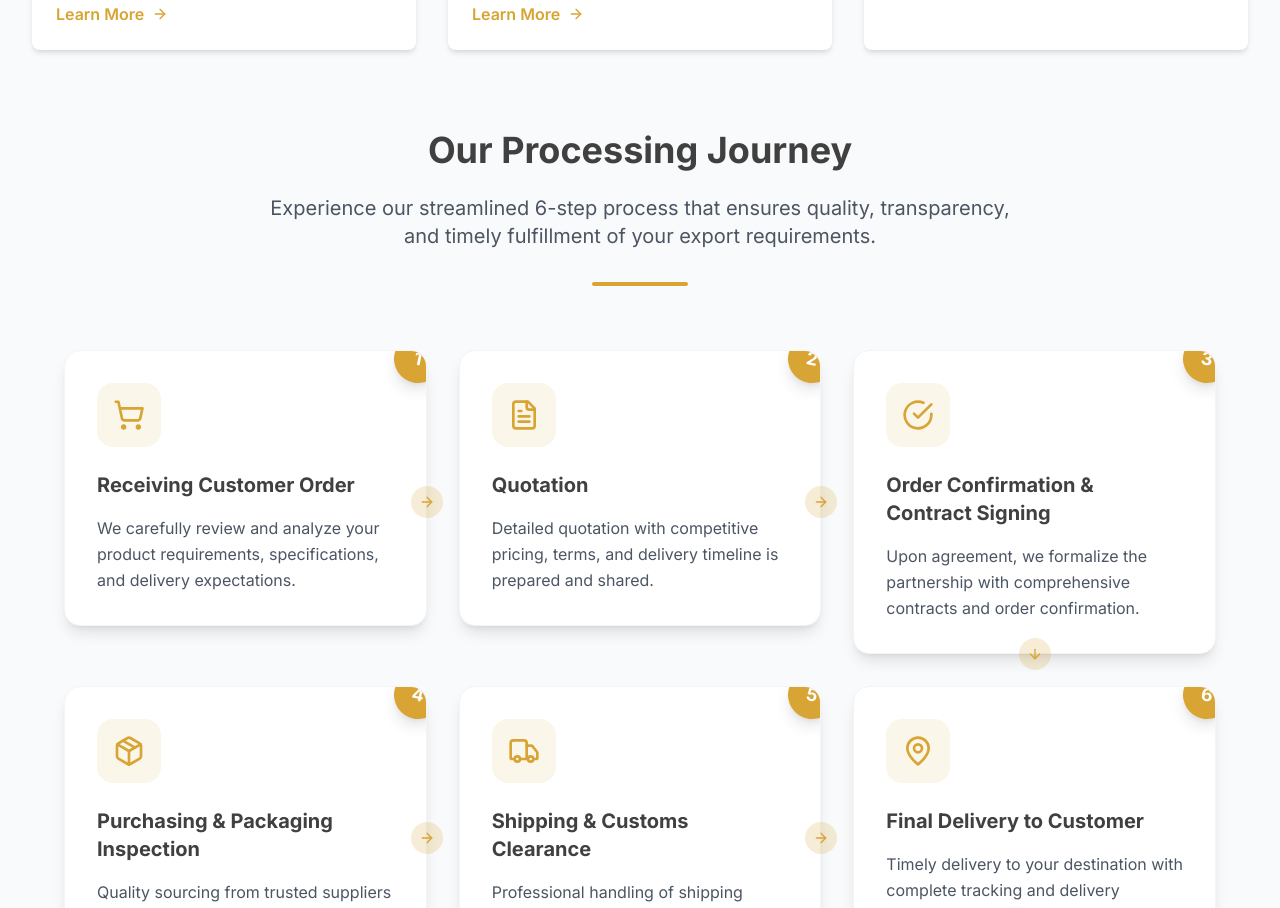
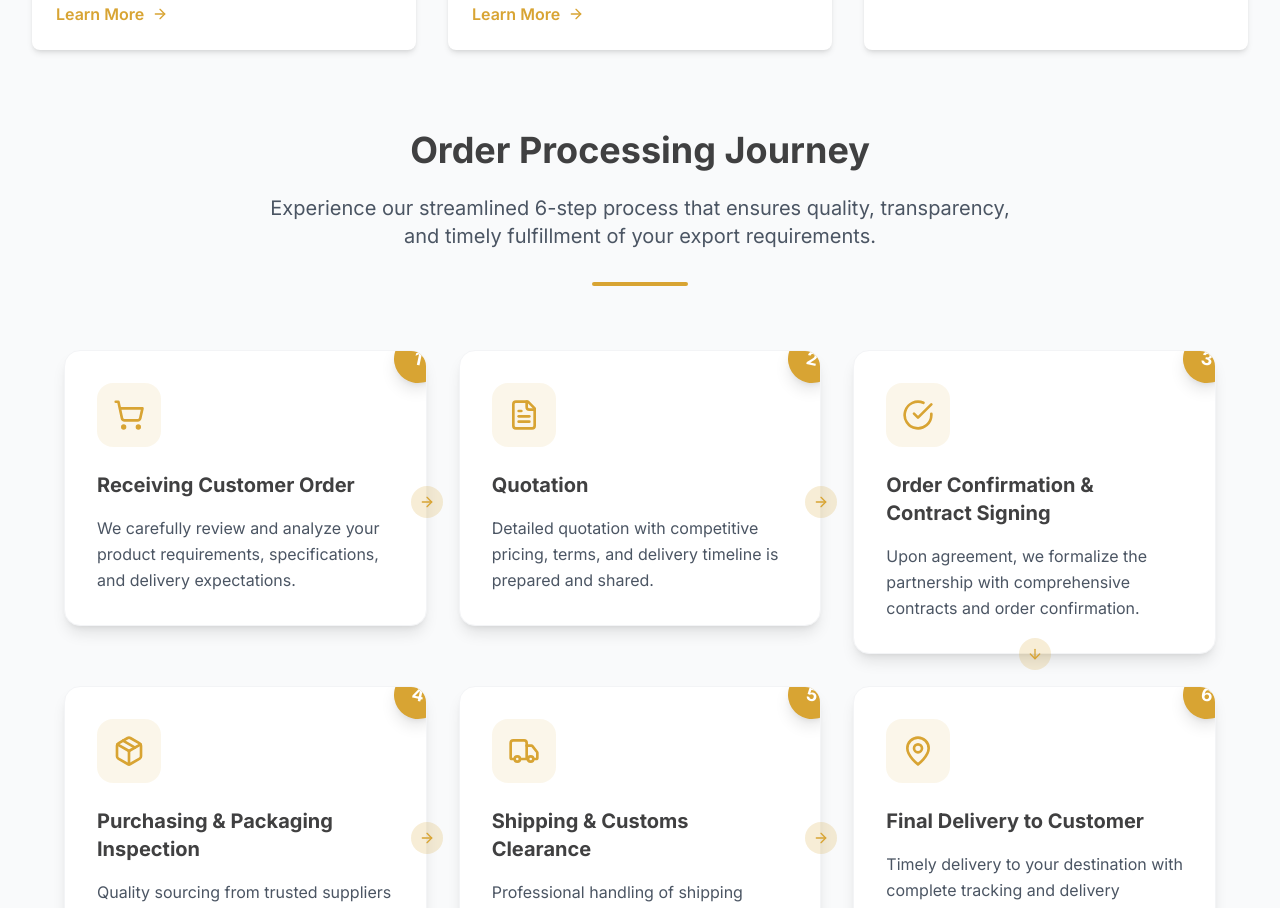
Before and after one commit to sakethreddy21/vaarunya, a React (Vite) app: page / in a window 1280 px wide. Shown: the part 3520-4428 px from the top of the page. Built offline with nearby package versions, Linux system fonts and the light colour scheme.

Commit message:
Update ProductsSection.tsx

```diff
--- a/src/components/ProductsSection.tsx
+++ b/src/components/ProductsSection.tsx
@@ -164,7 +164,7 @@ const ProductsSection = () => {
             {/* Product Processing Steps - Theme Consistent */}
             <div className="mb-20">
               <div className="text-center mb-16">
-                <h2 className="text-4xl font-bold text-secondary mb-6">Our Processing Journey</h2>
+                <h2 className="text-4xl font-bold text-secondary mb-6">Order Processing Journey</h2>
                 <p className="text-xl text-gray-600 max-w-3xl mx-auto mb-8">
                   Experience our streamlined 6-step process that ensures quality, transparency,
                   and timely fulfillment of your export requirements.
```
